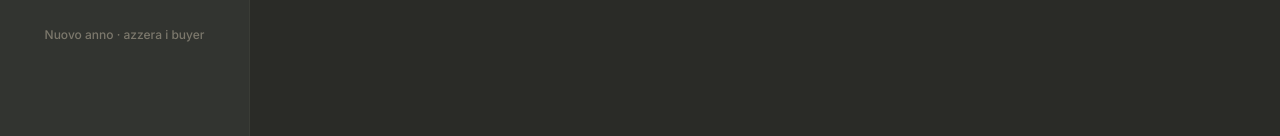
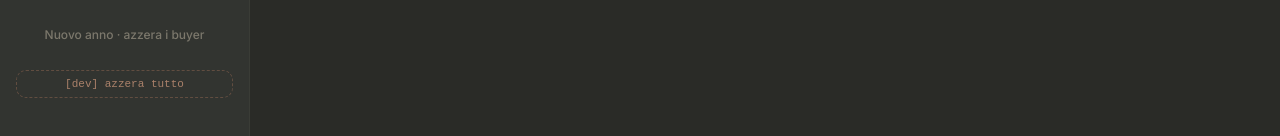
Before and after one commit to EmmaZanoli/lax, a React (Vite) app: page /import in a window 1280 px wide. Shown: the part 604-740 px from the top of the page. Built offline with nearby package versions, Linux system fonts and the light colour scheme.

Commit message:
bottone reset dev

```diff
--- a/src/components/Sidebar.module.css
+++ b/src/components/Sidebar.module.css
@@ -328,6 +328,24 @@
   color: var(--unpaid);
 }
 
+.devReset {
+  padding: 5px var(--space-3);
+  color: color-mix(in srgb, var(--unpaid) 55%, var(--text-weak));
+  font-size: 11px;
+  font-weight: 500;
+  font-family: var(--font-mono, monospace);
+  text-align: center;
+  border: 1px dashed color-mix(in srgb, var(--unpaid) 30%, transparent);
+  border-radius: var(--radius-sm);
+  background: transparent;
+  transition: color 120ms ease, border-color 120ms ease;
+}
+
+.devReset:hover {
+  color: var(--unpaid);
+  border-color: color-mix(in srgb, var(--unpaid) 55%, transparent);
+}
+
 .undoGlyph {
   font-size: 16px;
   line-height: 1;
--- a/src/components/Sidebar.tsx
+++ b/src/components/Sidebar.tsx
@@ -231,6 +231,19 @@ export function Sidebar() {
           (prodotti, prezzi e giacenze). Usalo per ricominciare da un nuovo import.
         </ConfirmDialog>
       )}
+
+      {import.meta.env.DEV && (
+        <button
+          type="button"
+          className={styles.devReset}
+          onClick={async () => {
+            await useStore.persist.clearStorage();
+            window.location.reload();
+          }}
+        >
+          [dev] azzera tutto
+        </button>
+      )}
     </aside>
   );
 }
```
